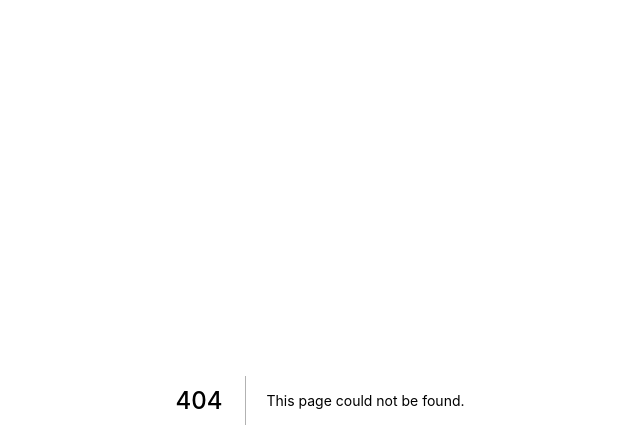
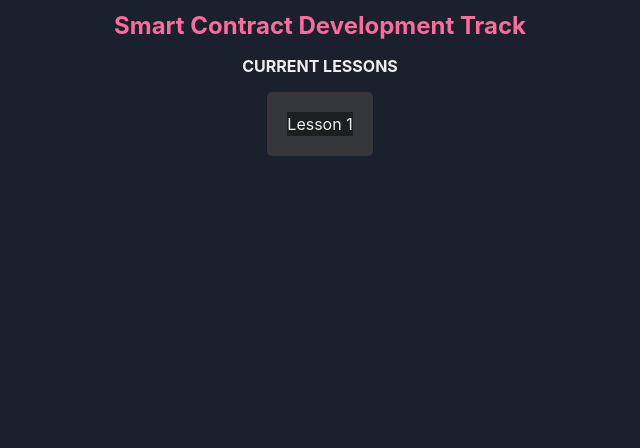
Before and after one commit to Developer-DAO/academy, a Next.js app: page /solidityTrackIndex in a window 1280 px wide. Before the commit this address had no page. Shown: the top 448 px of the page, without its empty margins (320-960 px from the left). Built offline with nearby package versions, Linux system fonts and the light colour scheme.

Commit message:
Smart Contract Track Index and Banners

```diff
--- /dev/null
+++ b/components/ContentBanner.tsx
@@ -0,0 +1,11 @@
+import { Box, Flex } from '@chakra-ui/react'
+
+export const ContentBanner = () => {
+  return (
+    <>
+      <Flex bg="#35363A" p={5} rounded={5}>
+        <Box bg="#1D1E20">Lesson 1</Box>
+      </Flex>
+    </>
+  )
+}
--- /dev/null
+++ b/pages/solidityTrackIndex.tsx
@@ -0,0 +1,32 @@
+import { Box, Flex, Heading, VStack } from '@chakra-ui/react'
+import { NextPage } from 'next'
+import Head from 'next/head'
+import { ContentBanner } from '../components/ContentBanner'
+
+const SmartContractDevelopmentIndex: NextPage = () => {
+  return (
+    <>
+      <Head>
+        <title>Smart Contract Development Track</title>
+        <meta
+          name="description"
+          content="Smart Smart Contract Development Track"
+        />
+        <link rel="icon" href="/favicon.ico" />
+      </Head>
+      <Flex justify="center" align="center" as="main" p={3}>
+        <VStack spacing={4}>
+          <Heading as="h2" color="#F96C9D" fontSize={24}>
+            Smart Contract Development Track
+          </Heading>
+          <Heading as="h3" fontSize={16}>
+            CURRENT LESSONS
+          </Heading>
+          <ContentBanner />
+        </VStack>
+      </Flex>
+    </>
+  )
+}
+
+export default SmartContractDevelopmentIndex
```
